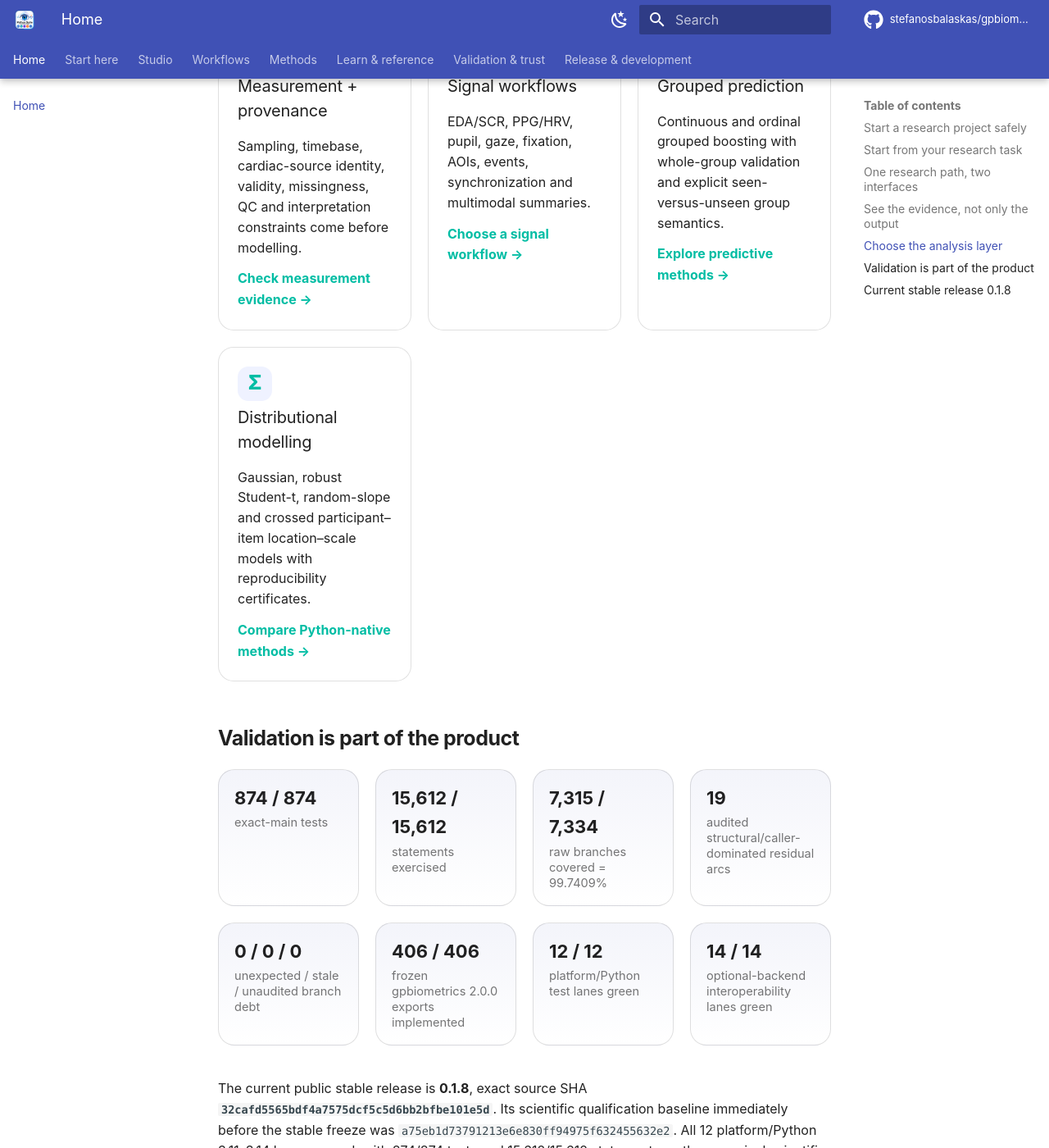
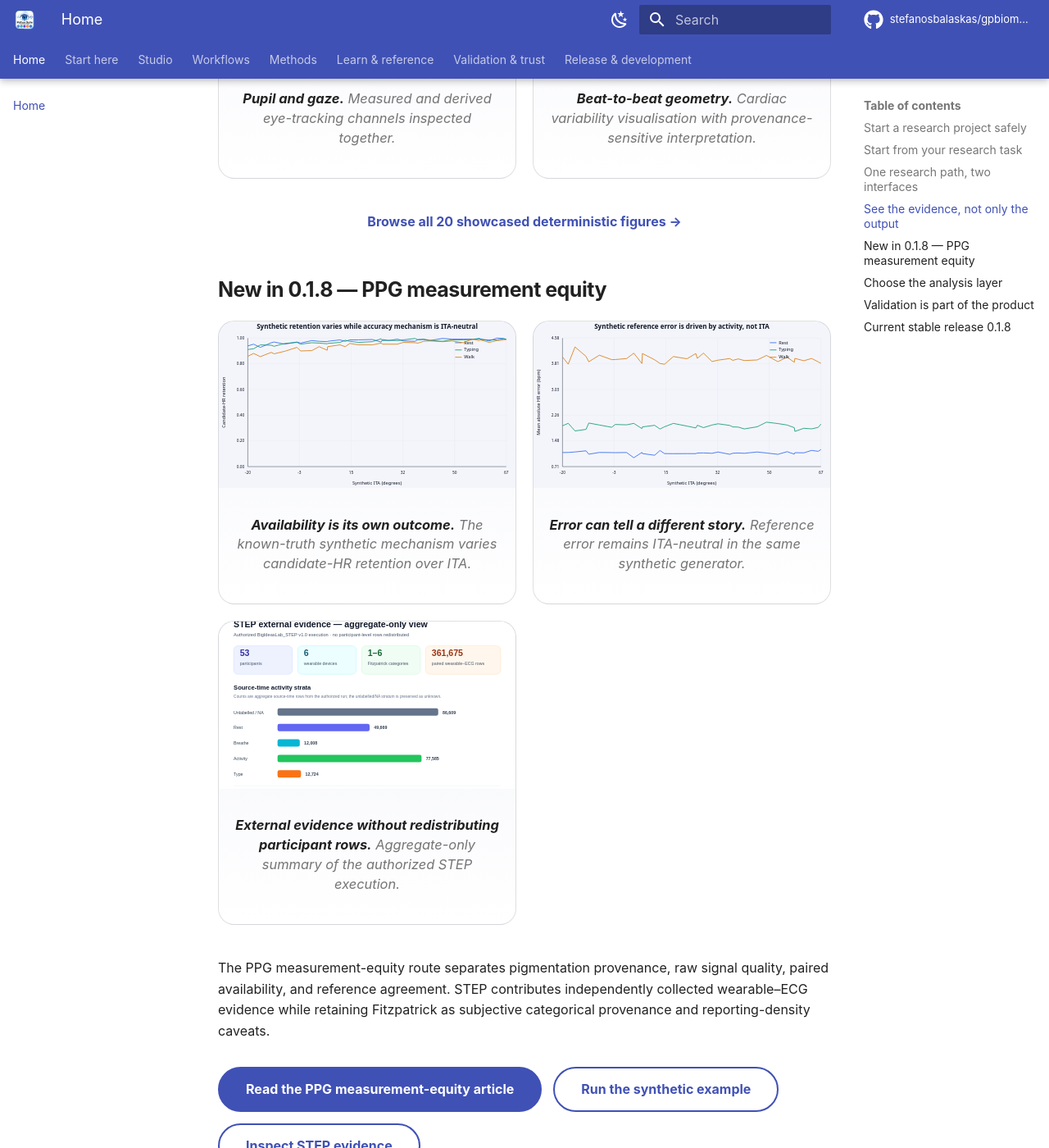
Before and after one commit to stefanosbalaskas/gpbiometricspy, an MkDocs documentation site: the page built from docs/index.md, in a window 1280 px wide and 1400 px high, scrolled down 5088 px. Shown: the whole window at 82% size. Built offline with MkDocs 1.6.1 and Material for MkDocs 9.7.7, drawn with Linux system fonts in a browser that asks for light colours; plug-ins that fetch from the network failed and are left out; comment, search, counter and statistics services are not loaded; some of the changed text lies outside the part shown.

Commit message:
Feature PPG measurement equity on documentation homepage

```diff
--- a/docs/index.md
+++ b/docs/index.md
@@ -83,6 +83,12 @@ Start from the research task you need to complete—not from a list of functions
 <p>Choose EDA/SCR, PPG/HRV, pupil/gaze/AOI, multimodal alignment, QC/reporting or interoperability.</p>
 </a>
 
+<a class="gp-route-card" href="articles/python-native/ppg-measurement-equity/">
+<span class="gp-route-label">New in 0.1.8 · PPG</span>
+<h3>Audit PPG measurement equity</h3>
+<p>Keep pigmentation provenance, raw signal quality, paired availability and reference agreement separate; connect known-truth synthetic evidence with the authorized STEP external-evidence tranche.</p>
+</a>
+
 <a class="gp-route-card" href="guides/timebase-alignment/">
 <span class="gp-route-label">Multimodal study</span>
 <h3>Align events and streams defensibly</h3>
@@ -125,7 +131,7 @@ Studio and the Python API call the same package implementation. Use the visual a
 
 ## See the evidence, not only the output
 
-Every figure below is generated from the checked-out Python package during documentation CI using bundled synthetic/public demonstration data.
+The core gallery is regenerated from the checked-out Python package during documentation CI using bundled synthetic/public demonstration data. Version 0.1.8 additionally includes deterministic PPG measurement-equity SVG evidence generated by its dedicated known-truth script.
 
 <div class="gp-visual-grid">
 <figure>
@@ -146,7 +152,32 @@ Every figure below is generated from the checked-out Python package during docum
 </figure>
 </div>
 
-<p class="gp-center-link"><a href="plot-gallery/"><strong>Browse all 17 deterministically generated figures →</strong></a></p>
+<p class="gp-center-link"><a href="plot-gallery/"><strong>Browse all 20 showcased deterministic figures →</strong></a></p>
+
+## New in 0.1.8 — PPG measurement equity
+
+<div class="gp-visual-grid">
+<figure>
+<img src="assets/ppg-equity/ppg-equity-synthetic-retention.svg" alt="Synthetic candidate heart-rate retention across ITA values" loading="lazy" decoding="async">
+<figcaption><strong>Availability is its own outcome.</strong> The known-truth synthetic mechanism varies candidate-HR retention over ITA.</figcaption>
+</figure>
+<figure>
+<img src="assets/ppg-equity/ppg-equity-synthetic-reference-error.svg" alt="Synthetic reference heart-rate error across ITA values" loading="lazy" decoding="async">
+<figcaption><strong>Error can tell a different story.</strong> Reference error remains ITA-neutral in the same synthetic generator.</figcaption>
+</figure>
+<figure>
+<img src="assets/ppg-equity/step-aggregate-evidence.svg" alt="Aggregate-only STEP external evidence summary" loading="lazy" decoding="async">
+<figcaption><strong>External evidence without redistributing participant rows.</strong> Aggregate-only summary of the authorized STEP execution.</figcaption>
+</figure>
+</div>
+
+The PPG measurement-equity route separates pigmentation provenance, raw signal quality, paired availability, and reference agreement. STEP contributes independently collected wearable–ECG evidence while retaining Fitzpatrick as subjective categorical provenance and reporting-density caveats.
+
+<div class="gp-actions">
+<a class="md-button md-button--primary" href="articles/python-native/ppg-measurement-equity/">Read the PPG measurement-equity article</a>
+<a class="md-button" href="examples/ppg-equity-synthetic/">Run the synthetic example</a>
+<a class="md-button" href="ppg-equity-external-evidence/">Inspect STEP evidence</a>
+</div>
 
 ## Choose the analysis layer
 
```
